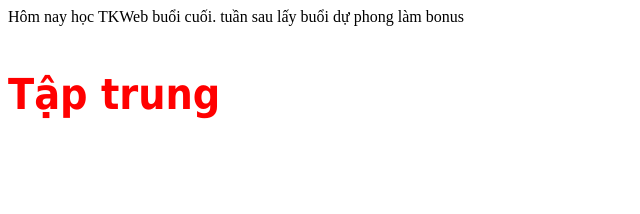
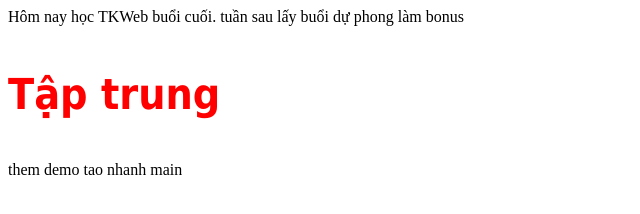
Before and after one commit to trannhutthien/TH_TKWeb, a plain HTML site: page index.html in a window 1280 px wide. Shown: the whole page, without its empty margins (0-640 px from the left). Drawn offline with Linux system fonts and the light colour scheme.

Commit message:
Update index.html
them dong 12

```diff
--- a/index.html
+++ b/index.html
@@ -9,5 +9,6 @@
 <body>
     Hôm nay học TKWeb buổi cuối. tuần sau lấy buổi dự phong làm bonus
     <p id="p1">Tập trung </p>
+    <p>them demo tao nhanh main</p>
 </body>
 </html>
```
